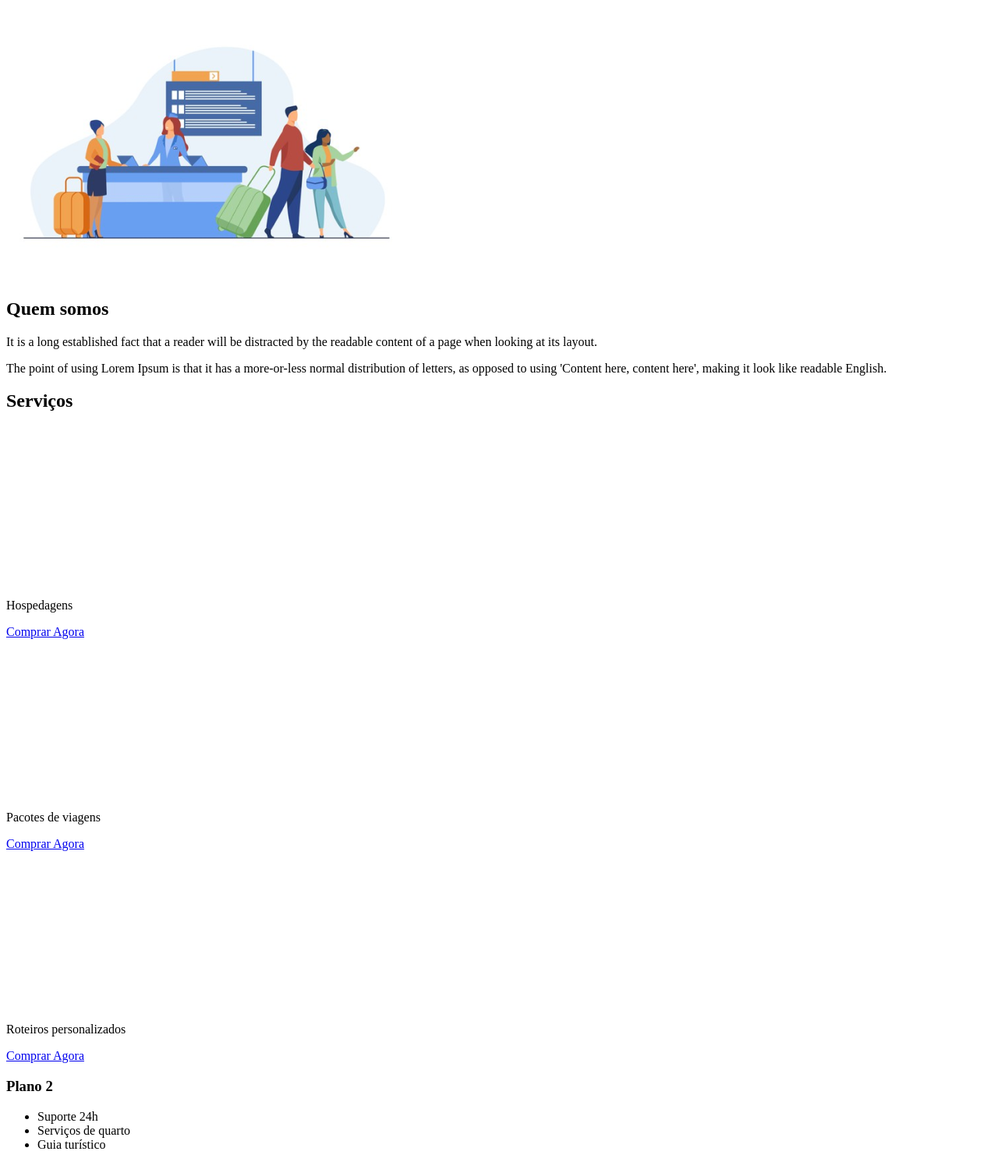
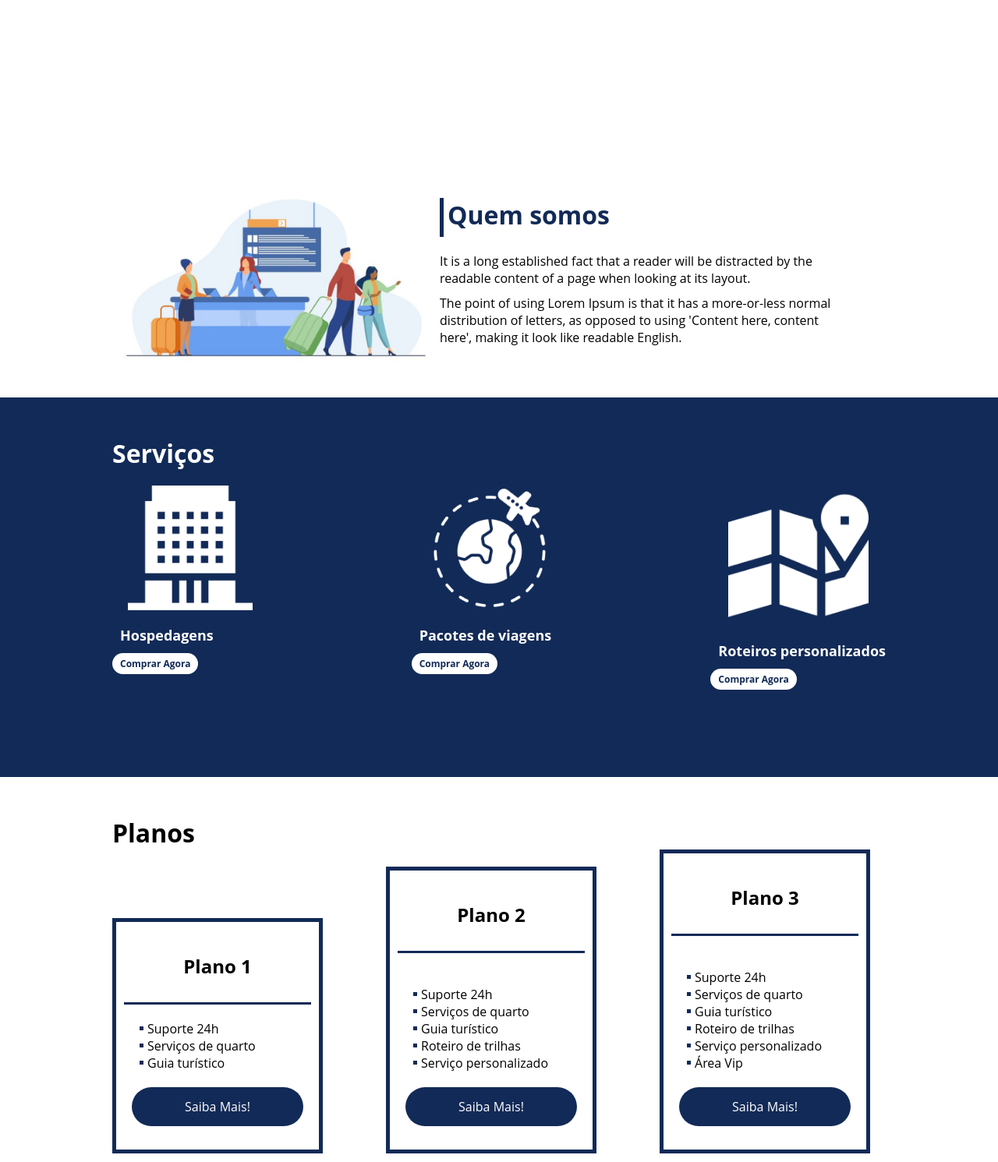
Before and after one commit to robadey/Projeto-CSS, a plain HTML site: page index.html in a window 1280 px wide. Shown: the part 721-2212 px from the top of the page at 78% size. Drawn offline with Linux system fonts and the light colour scheme.

Commit message:
up projeto

```diff
--- a/index.html
+++ b/index.html
@@ -8,19 +8,25 @@
 </head>
 <body>
     <header>
-        <h1>FlexTurismos</h1>
-        <ul>
+        <div class="flex-container menu">
+        <div><h1>FlexTurismos</h1></div>
+        <ul class="list-items">
                 <li><a href="#quem-somos">Quem Somos</a></li>
                 <li><a href="#servicos">Serviços</a></li>
                 <li><a href="#planos">Planos</a></li>
+            </div>
+
         </ul>
+
     </header>
 
     <div>
-        <div>
+        <div class="flex-container apresentacao">
+            <div class="texto-apresentacao">
+
             <h1>Flex <br>Turismos</h1>
             <p>O melhor serviço para você!</p>
-            <a href="">Saiba Mais!</a>
+            <a href="" class="btn">Saiba Mais!</a>
         </div>
 
         <div>
@@ -28,37 +34,36 @@
         </div>
     </div>
 
-    <div>
-        <div>
-            <img src="./images/1-quem-somos.png" alt="balcão de atendimento">
-        </div>
-
+    <div class="flex-container" id="quem-somos">
         <div>
             <h2>Quem somos</h2>
             <p>It is a long established fact that a reader will be distracted by the readable content of a page when looking at its layout. </p>
             <p>The point of using Lorem Ipsum is that it has a more-or-less normal distribution of letters, as opposed to using 'Content here, content here', making it look like readable English.</p>
         </div>
+        <div>
+            <img src="./images/1-quem-somos.png" alt="balcão de atendimento">
         </div>
-
-    <div>
+    </div>
+<div class="container-externo">
+    <div class="flex-container" id="servicos">
         <div>
             <h2>Serviços</h2>
         </div>
 
-        <div>
-            <div>
+        <div class="list-servicos">
+            <div class="item-servicos">
                 <div><img src="./images/icon-2.png" alt="hospedagens"></div>
                 <p>Hospedagens</p>
                 <a href="#">Comprar Agora</a>
             </div>
 
-            <div>
+            <div class="item-servicos">
                <div><img src="./images/icon-1.png" alt="pacote de viagens"></div>
                <p>Pacotes de viagens</p>
                <a href="#">Comprar Agora</a>
             </div>
 
-            <div>
+            <div class="item-servicos">
                 <div><img src="./images/icon-3.png" alt="roteiros personalizados"></div>
                 <p>Roteiros personalizados</p>
                 <a href="#">Comprar Agora</a>
@@ -66,21 +71,25 @@
 
         </div>
     </div>
+</div>
+    <div class="flex-container" id="planos">
 
-    <div>
+        <div><h2>Planos</h2></div>
 
-        <div>
-            <h3>Plano 2</h3>
+        <div class="list-planos">
+                <div class="item-plano">
+                    <h3>Plano 1</h3>
                     <ul>
                         <li>Suporte 24h</li>
                         <li>Serviços de quarto</li>
                         <li>Guia turístico</li>
                     </ul>
-            <a href="#">Saiba Mais!</a>
+                    <a href="#" class="btn">Saiba Mais!</a>
                 </div>
 
-        <div>
+                <div  class="item-plano">
                     <h3>Plano 2</h3>
+                    <br>
                     <ul>
                         <li>Suporte 24h</li>
                         <li>Serviços de quarto</li>
@@ -88,11 +97,12 @@
                         <li>Roteiro de trilhas</li>
                         <li>Serviço personalizado</li>
                     </ul>
-            <a href="#">Saiba Mais!</a>
+                    <a href="#" class="btn">Saiba Mais!</a>
                 </div>
 
-        <div>
+                <div  class="item-plano">
                     <h3>Plano 3</h3>
+                    <br>
                     <ul>
                         <li>Suporte 24h</li>
                         <li>Serviços de quarto</li>
@@ -101,13 +111,16 @@
                         <li>Serviço personalizado</li>
                         <li>Área Vip</li>
                     </ul>
-            <a href="#">Saiba Mais!</a>
+                    <a href="#" class="btn">Saiba Mais!</a>
+            </div>
         </div>
     </div>
 
     <footer>
+        <div class="flex-container footer">
         <p>&copy; 2021 CSS Flexbox</p>
-        <p>Desenvolvido por: Seu nome aqui dev</p>
+        <p>Desenvolvido por: Marco Robadey</p>
+    </div>
     </footer>
 </body>
 </html>
--- a/style.css
+++ b/style.css
@@ -0,0 +1,249 @@
+*{
+    margin: 0;
+    padding: 0;
+    font-family: 'Open Sans', sans-serif;
+}
+ul{
+    list-style: none;
+    margin: 0;
+    padding: 0;
+}
+ul li a{
+    text-decoration: none;
+}
+div img{
+    display: block;
+    width: 100%;
+}
+.flex-container{
+    display: flex;
+    max-width: 992px;
+    margin: auto;
+    width: 100%;
+    min-width: 320px;
+    padding: 10px 15px;
+}
+header{
+    background-color: #122a57;
+    height: 100px;
+    display: flex;
+    align-items: center;
+    color: #fff;
+}
+header .list-items{
+    display: flex;
+    max-width: 260px;
+    width: 100%;
+    justify-content: space-between;
+    align-items: center;
+}
+header .menu{
+    justify-content: space-between;
+}
+.list-items li a{
+    color: #fff;
+}
+.apresentacao{
+    height: 100vh;
+    align-items: center;
+    justify-content: space-between;
+}
+.apresentacao .texto-apresentacao{
+    min-height: 200px;
+}
+.texto-apresentacao h1{
+    color: #122a57;
+    font-size: 48px;
+    margin-bottom: 10px;
+}
+.btn{
+    background-color: #122a57;
+    color: #fff;
+    text-align: center;
+    border-radius: 30px;
+    width: 220px;
+    display: block;
+    text-decoration: none;
+    height: 50px;
+    line-height: 50px;
+    margin-top: 10px;
+    margin-bottom: 10px;
+}
+#quem-somos{
+    flex-direction: row-reverse;
+        align-items: center;
+    justify-content: space-between;
+}
+#quem-somos h2{
+    font-size: 32px;
+    color:#122a57;
+    display: flex;
+    margin-bottom: 20px;
+
+}
+#quem-somos h2::before{
+    content: "";
+    height: 50px;
+    width: 5px;
+    margin-right: 5px;
+    background-color: #122a57;
+    position: relative;
+}
+#quem-somos p{
+    margin-bottom: 10px;
+    width: 90%;
+}
+#quem-somos img{
+    min-width: 420px;
+}
+.container-externo{
+    background-color: #122a57;
+    width: 100%;
+}
+#servicos{
+    flex-direction: column;
+    padding-top: 50px;
+    padding-bottom: 100px;
+    }
+#servicos h2{
+    color: #fff;
+    font-size: 32px;
+    margin-bottom: 20px;
+    }
+.list-servicos{
+    display: flex;
+    justify-content: space-between;
+}
+.list-servicos .item.servicos{
+    text-align: center;
+
+
+}
+
+.item-servicos a{
+    width: 220px;
+    background-color:#fff;
+    border-radius: 30px;
+    text-align: center;
+    height: 50px;
+    line-height: 50px;
+    margin-top: 20px;
+    padding: 5px 10px;
+    color: #122a57;
+    text-decoration: none;
+    font-size: 12px;
+    font-weight: 700;
+
+    }
+    .item-servicos p{
+        font-weight: 700;
+        font-size: 18px;
+        color: #fff;
+        margin-top: 20px;
+        margin-left: 10px;
+
+
+    }
+    .item-servicos img{
+        width: 80%;
+        margin: auto    ;
+    }
+    #planos{
+        flex-direction: column;
+        min-height: 100vh;padding-top: 50px;
+    }
+    #planos h2{
+        font-size: 32px;
+    }
+    .list-planos{
+        display: flex;
+        align-items: flex-end;
+        justify-content: space-between;
+    }
+    .item-plano{
+        flex: 1;
+        border: 5px solid #122a57;
+        margin-right: 20px;
+        padding: 10px;
+        max-width: 240px;
+    }
+    .item-plano .btn{
+        margin: auto;
+        margin-bottom: 20px;
+    }
+    .item-plano h3{
+        font-size: 24px;
+        display: flex;
+        flex-direction: column;
+        text-align: center;
+        margin-top: 30px;
+    }
+
+    .item-plano h3::after{
+        content: "";
+        background-color: #122a57;
+        width: 100%;
+        height: 3px;
+        margin-top: 30px;
+        margin-bottom: 10px;
+    }
+
+.item-plano ul{
+    padding: 10px 20px;
+    display: flex;
+    flex-direction: column;
+    margin-bottom: 10px;
+}
+.item-plano ul li{
+    display: flex;
+    flex-wrap: nowrap;
+    align-items: center;
+}
+.item-plano ul li::before{
+    content: "";
+    width: 5px;
+    height: 5px;
+    background-color: #122a57;
+    margin-right: 5px;
+}
+footer{
+    background-color: #122a57;
+    color: #fff;
+    height: 70px;
+    display: flex;
+    align-items: center;
+}
+footer .footer{
+    justify-content: space-between;
+}
+/* mobile */
+@media(max-width: 992px){
+    .flex-container{
+        flex-direction: column;
+    }
+    .apresentacao{
+        flex-direction: column-reverse;
+    }
+    .apresentacao .texto-apresentacao{
+        width:100%;
+    }
+    #quem-somos{
+        flex-direction: column-reverse;
+    }
+    .list-servicos{
+        flex-direction: column;
+    }
+    .item-servicos img{
+        width: 50%;
+        margin: auto;
+    }
+    .list-planos{
+        flex-direction: column;
+        align-items: flex-start;
+    }
+    .list-planos .item-plano{
+        max-width: 90%;
+        margin: auto;
+        width:100;
+    }
+}
```
Lines whose indentation alone changed are shown as unchanged.
